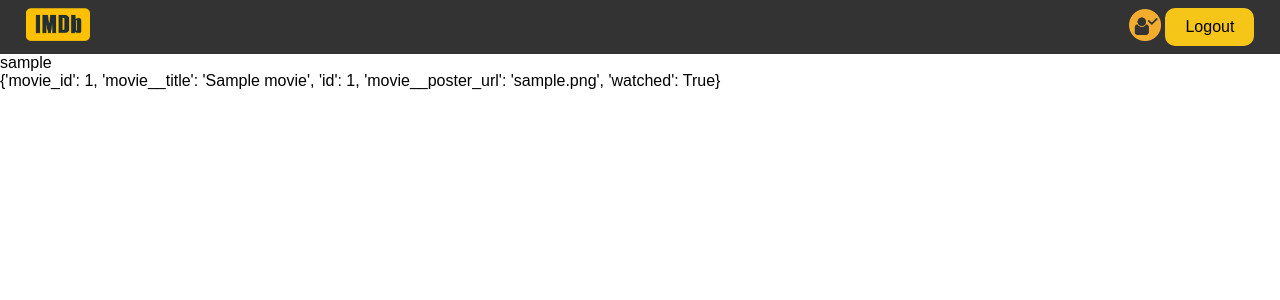
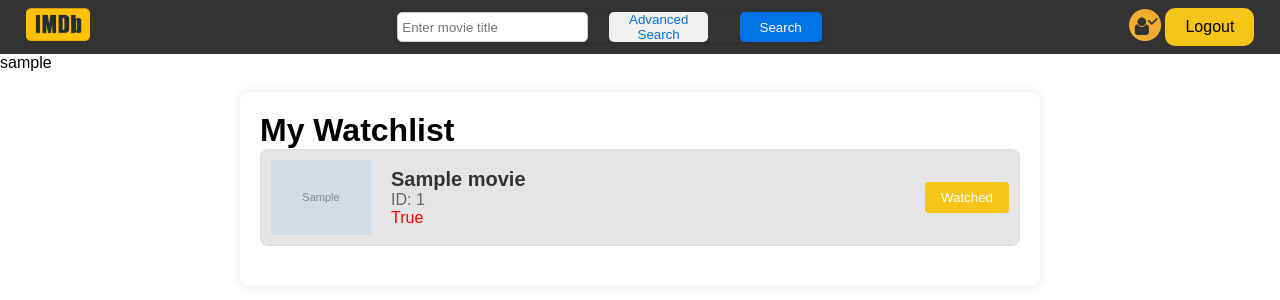
Before and after one commit to CurlyRishabh/IMDB-clone, a Django app: page /profile/1/ in a window 1280 px wide. Shown: the top 300 px of the page. Run offline with Django 3.2, Linux system fonts and the light colour scheme; a user stored in the database is signed in; tables that the repository leaves empty hold one stand-in row (values such as "Sample post"); grey boxes marked "Sample" are stand-in pictures.

Commit message:
added searcg bar in nav on css nd toggle

```diff
--- a/movies/static/css/style.css
+++ b/movies/static/css/style.css
@@ -9,7 +9,8 @@
     --blue: #0073E6;
     --red: #E50914;
 }
-*{
+
+* {
     margin: 0px;
     padding: 0px;
     box-sizing: border-box;
@@ -36,7 +37,7 @@ body {
     padding: .5rem 2%;
 }
 
-.navbar-items{
+.navbar-items {
     display: flex;
     align-items: center;
     column-gap: 4px;
@@ -66,7 +67,7 @@ a:hover {
     color: var(--blue);
 }
 
-.button-primary{
+.button-primary {
     background-color: var(--yellow);
     color: var(--black);
     border: none;
@@ -76,10 +77,78 @@ a:hover {
     text-align: center;
 
 }
-.button-primary:hover{
+
+.button-primary:hover {
     background-color: var(--dark-yellow);
     color: white;
 }
+
+
+/* search bar */
+.search-form {
+    display: flex;
+    border-radius: 5px;
+    box-shadow: 0px 2px 5px rgba(0, 0, 0, 0.1);
+    column-gap: 5%;
+    position: relative;
+}
+
+.search-label {
+    display: block;
+    margin-bottom: 5px;
+    font-weight: bold;
+}
+
+.search-input,
+.search-select {
+    width: 100%;
+    border: 1px solid #ccc;
+    border-radius: 5px;
+    box-sizing: border-box;
+    padding: 0.25rem;
+}
+
+.search-button {
+    padding: 0px 20px;
+    background-color: #0073e6;
+    color: #fff;
+    border: none;
+    border-radius: 5px;
+    cursor: pointer;
+}
+
+.search-button[type="button"] {
+    background-color: #f0f0f0;
+    color: #0073e6;
+    margin-right: 10px;
+}
+
+.search-button[type="button"]:hover,
+.search-button[type="submit"]:hover {
+    background-color: #005bbb;
+}
+
+.search-advanced {
+    display: none;
+}
+
+.search-show {
+    display: grid !important;
+    position: absolute;
+    width: 100%;
+    background: var(--dark-gray);
+    top: 100%;
+    padding: 5%;
+    gap: 0.25rem;
+    border-radius: 5%;
+}
+
+.search-hide {
+    display: none !important;
+}
+
+
+
 
 /* Login/ register form */
 .account-container {
@@ -121,12 +190,13 @@ a:hover {
 
 
 /* movielistcart */
-.movie-list-container{
+.movie-list-container {
     display: flex;
     flex-wrap: wrap;
     justify-content: space-between;
     padding: 0 2%;
 }
+
 .rating {
     color: var(--imdb-yellow);
 }
@@ -142,12 +212,12 @@ a:hover {
     border-radius: 10px;
 }
 
-.movie-card img{
+.movie-card img {
     width: 100%;
     height: 50%;
 }
 
-.movie-card-body{
+.movie-card-body {
     padding-top: .5rem;
     height: 50%;
     display: flex;
@@ -158,7 +228,7 @@ a:hover {
 
 
 /* movie-details */
-.movie-detail-container{
+.movie-detail-container {
     display: flex;
     column-gap: 5%;
     padding: 2% 2%;
@@ -167,35 +237,105 @@ a:hover {
     min-height: 40vh;
 
 }
-.movie-detail-img{
+
+.movie-detail-img {
     width: 20%;
 }
-.movie-detail-items{
+
+.movie-detail-items {
     width: 35%;
     display: flex;
     flex-direction: column;
     justify-content: space-between;
 }
 
-.movie-detail-item{
+.movie-detail-item {
     display: flex;
     column-gap: 0.5rem;
 
 }
 
-.movie-items{
+.movie-items {
     display: flex;
     flex-wrap: wrap;
     gap: 5px;
 }
-.movie-item-button{
+
+.movie-item-button {
     color: var(--light-gray);
     background-color: var(--dark-gray);
     padding: 3px 5px;
     border: 1px solid white;
     border-radius: 10px;
 }
-.movie-item-button:hover{
+
+.movie-item-button:hover {
     background-color: var(--light-gray);
     color: var(--dark-gray);
 }
+
+
+.watchlist-container {
+    max-width: 800px;
+    margin: 20px auto;
+    background-color: #fff;
+    padding: 20px;
+    border-radius: 8px;
+    box-shadow: 0 0 10px rgba(0, 0, 0, 0.1);
+}
+
+.watchlist-movie-card {
+    display: flex;
+    align-items: center;
+    margin-bottom: 20px;
+    padding: 10px;
+    border: 1px solid #ddd;
+    border-radius: 8px;
+    background-color: var(--light-gray);
+}
+
+.watchlist-movie-card img {
+    width: 100px;
+    height: auto;
+    margin-right: 20px;
+}
+
+.watchlist-movie-details {
+    flex-grow: 1;
+}
+
+.watchlist-movie-title {
+    font-size: 20px;
+    margin: 0;
+    color: #333;
+}
+
+.watchlist-movie-id {
+    color: #666;
+}
+
+.watchlist-watch-status {
+    font-weight: bold;
+    margin-bottom: 0;
+}
+
+.watched {
+    color: green;
+}
+
+.not-watched {
+    color: red;
+}
+
+.watchlist-toggle-button {
+    background-color: var(--yellow);
+    color: #fff;
+    border: none;
+    padding: 8px 16px;
+    border-radius: 4px;
+    cursor: pointer;
+}
+
+.watchlist-toggle-button:hover {
+    background-color: var(--dark-yellow);
+}
--- a/movies/templates/base.html
+++ b/movies/templates/base.html
@@ -8,6 +8,13 @@
     <title>Document</title>
     {% load static %}
     <link rel="stylesheet" href="{% static 'css/style.css' %}">
+    <script>
+        function toggleAdvancedSearch() {
+            var advancedSearch = document.querySelector(".search-advanced");
+            advancedSearch.classList.toggle("search-show");
+            advancedSearch.classList.toggle("search-hide");
+        }
+    </script>
 </head>
 
 <body>
@@ -15,6 +22,9 @@
         <a href="\" style="width: 4rem">
             <img src="{% static 'images/imdb-logo.png' %}" alt="" style="width: 100%;">
         </a>
+        {% block searchbar %}
+
+        {% endblock %}
         <div class="navbar-items">
             <a href="/profile/{{request.user.id}}"><div style="width: 2rem">
                 <img src="{% static 'images/user-logo.png' %}" alt="" style="width: 100%;">
--- a/movies/templates/movies/movie_detail.html
+++ b/movies/templates/movies/movie_detail.html
@@ -2,6 +2,12 @@
 {% load static %}
 
 {% load custom_filters %}
+
+{% block searchbar %}
+{% include 'searchbar.html' %}
+{% endblock %}
+
+
 {% block start %}
 
 
--- a/movies/templates/movies/movie_list.html
+++ b/movies/templates/movies/movie_list.html
@@ -1,7 +1,11 @@
 {% extends 'base.html' %}
 
+{% block searchbar %}
+{% include 'searchbar.html' %}
+{% endblock %}
+
+
 {% block start %}
-{{users}}
 {% if messages %}
 {{message.tags}}
 <div class="alert alert-primary" role="alert">
--- /dev/null
+++ b/movies/templates/searchbar.html
@@ -0,0 +1,37 @@
+<div class="navbar-items">
+    <form class="search-form" action="/search" method="get">
+        {% csrf_token %}
+
+        <input class="search-input" type="text" id="title" name="title" placeholder="Enter movie title">
+
+        <div class="search-advanced search-hide">
+            <label class="search-label" for="genre">Genre:</label>
+            <select class="search-select" id="genre" name="genre">
+                <option value="">Select Genre</option>
+                <option value="action">Action</option>
+                <option value="comedy">Comedy</option>
+                <option value="drama">Drama</option>
+                <!-- Add more genres as needed -->
+            </select>
+
+            <label class="search-label" for="rating">Rating:</label>
+            <select class="search-select" id="rating" name="rating">
+                <option value="">Select Rating</option>
+                <option value="1">1 Star</option>
+                <option value="2">2 Stars</option>
+                <option value="3">3 Stars</option>
+                <option value="4">4 Stars</option>
+                <option value="5">5 Stars</option>
+            </select>
+
+            <label class="search-label" for="director">Director:</label>
+            <input class="search-input" type="text" id="director" name="director" placeholder="Enter director's name">
+
+            <label class="search-label" for="actors">Actors:</label>
+            <input class="search-input" type="text" id="actors" name="actors" placeholder="Enter actor's name">
+        </div>
+
+        <button class="search-button search-button-toggle" type="button" onclick="toggleAdvancedSearch()">Advanced Search</button>
+        <button class="search-button" type="submit">Search</button>
+    </form>
+</div>
--- a/movies/templates/watchlist/watchlist_detail.html
+++ b/movies/templates/watchlist/watchlist_detail.html
@@ -1,7 +1,11 @@
 {% extends 'base.html' %}
 
+{% block searchbar %}
+{% include 'searchbar.html' %}
+{% endblock %}
+
+
 {% block start %}
-{{users}}
 {% if messages %}
 {{message.tags}}
 <div id="alert-container" role="alert">
@@ -10,13 +14,22 @@
     {% endfor %}
 </div>
 {% endif %}
-{% for watchlist_movie in watchlist %}
-<p>
+<div class="watchlist-container">
+    <h1>My Watchlist</h1>
+    {% for watchlist_movie in watchlist %}
+    <div class="watchlist-movie-card " id="movie2">
+        <img src="{{watchlist_movie.movie__poster_url}}" alt="Unfrosted">
+        <div class="watchlist-movie-details">
+            <h2 class="watchlist-movie-title">{{watchlist_movie.movie__title}}</h2>
+            <p class="watchlist-movie-id">ID: {{watchlist_movie.movie_id}} </p>
+            <p class="watch-status not-watched" id="status{{watchlist_movie.movie_id}}">{{watchlist_movie.watched}}</p>
+        </div>
+        <button class="watchlist-toggle-button" onclick="toggleStatus({{watchlist_movie.movie_id}})">Watched</button>
+    </div>
 
-    {{ watchlist_movie }}
-</p>
+    {% endfor %}
+</div>
 
-{% endfor %}
 
 </div>
 {% endblock %}
@@ -27,5 +40,21 @@
         var alertContainer = document.getElementById('alert-container');
         alertContainer.style.display = 'none';
     }, 5000); // 5000 milliseconds = 5 seconds
+
+    function toggleStatus(movieId) {
+        // Write your code here to toggle the watch status
+        // You can use the movieId to identify which movie's status to toggle
+        console.log(movieId);
+        var statusElement = document.getElementById('status' + movieId);
+        if (statusElement.classList.contains('watched')) {
+            statusElement.classList.remove('watched');
+            statusElement.classList.add('not-watched');
+            statusElement.textContent = 'Not Watched';
+        } else {
+            statusElement.classList.remove('not-watched');
+            statusElement.classList.add('watched');
+            statusElement.textContent = 'Watched';
+        }
+    }
 </script>
 {% endblock %}
--- a/movies/urls.py
+++ b/movies/urls.py
@@ -6,13 +6,10 @@ urlpatterns = [
     path('movies/<int:movie_id>/',
          movie_view.movie_detail,
          name='movie_detail'),
-
-
     path('add_to_watchlist/<int:movie_id>/', movie_view.add_to_watchlist, name='movie_list'),
     path('profile/<str:user_id>/', movie_view.profile_page, name='profile_page'),
-
-
     path('login/', movie_view.login_page, name='login_page'),
     path('register/', movie_view.register_page, name='register_page'),
     path('logout/', movie_view.logout_page, name='logout_page'),
+    path('search/', movie_view.search_results, name='search_page')
 ]
--- a/movies/views.py
+++ b/movies/views.py
@@ -122,3 +122,30 @@ def register_page(request):
 def logout_page(request):
     logout(request)
     return redirect('/login')
+
+
+def search_results(request):
+    results = []
+    if request.method == 'POST':
+        # Assuming you're using Django forms, you can access the form data like this:
+        search_text = request.POST.get('searchText')
+        search_by = request.POST.get('searchBy')
+
+        # if search_by == 'title':
+        #     movies = Movie.objects.filter(title__icontains=search_text)
+        # elif search_by == 'genre':
+        #     movies = Movie.objects.filter(genre__icontains=search_text)
+        # elif search_by == 'actor':
+        #     movies = Movie.objects.filter(actors__name__icontains=search_text)
+        # elif search_by == 'director':
+        #     movies = Movie.objects.filter(directors__name__icontains=search_text)
+
+        print("Search Text:", search_text)
+        print("Search By:", search_by)
+        print("movies: ", movies)
+        return render(request, 'search/search_result.html', {'results': movies})
+    # movies = Movie.objects.filter(genre__icontains='Action')
+    movies = Actor.objects.filter(name__icontains='Owen').values_list('id', flat=True).values
+    # for mo in movies:
+    #     print(mo)
+    return render(request, 'search/search_result.html', {'results': movies})
```
Also changed, not shown: movies/templates/search/search_result.html (added, +41 -0 lines). Lines whose indentation alone changed are shown as unchanged.
